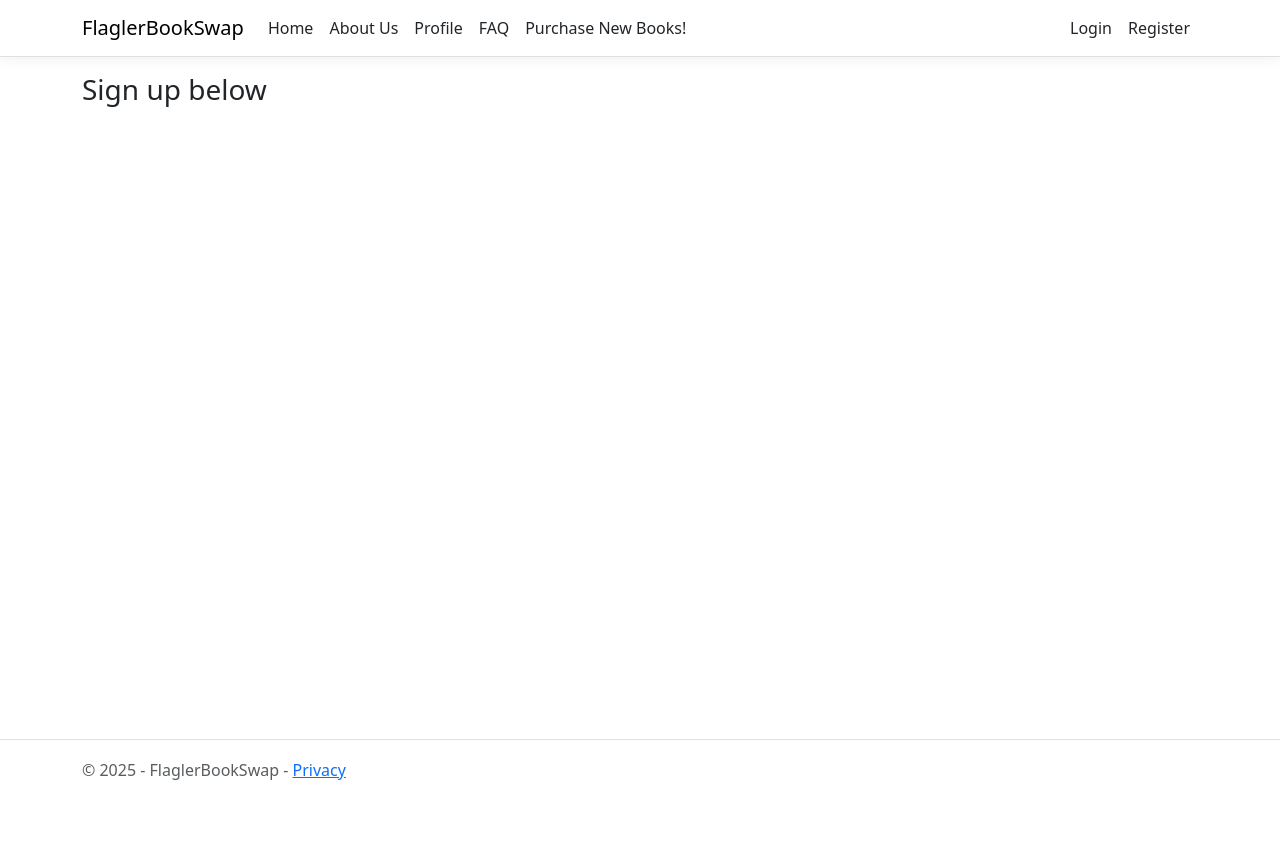
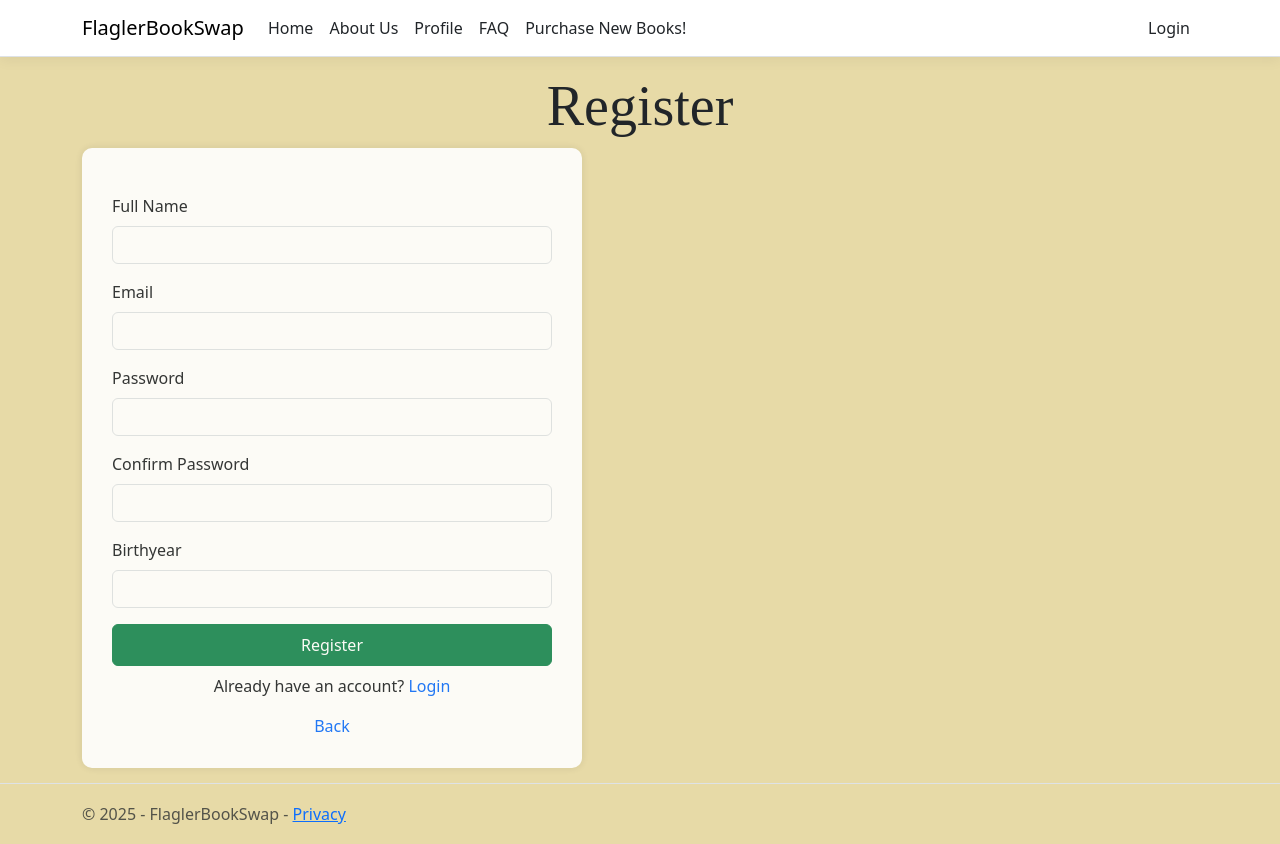
Before and after one commit to bryanlindberg/FlaglerBookSwap, an ASP.NET Core app: page /Account/Register in a window 1280 px wide. Before the commit the page ends 780 px from the top, so only its background shows below. Run offline with ASP.NET Core 8, Linux system fonts and the light colour scheme; style sheets or scripts are compiled from the project's sources; some libraries are stand-ins or nearby versions.

Commit message:
3/18/25 login/register interface done

```diff
--- a/Pages/Account/Register.cshtml
+++ b/Pages/Account/Register.cshtml
@@ -1,6 +1,57 @@
 @page
-@model RegisterModel
+@model FlaglerBookSwap.ViewModels.RegisterViewModel
 @{
     ViewData["Title"] = "Register";
 }
-<h3>Sign up below</h3>
+
+<body class="account-container">
+    <div class="text-center">
+        <h1 class="display-4 header-font">@ViewData["Title"]</h1>
+    </div>
+    <div class="text-center"></div>
+    <div class="account-box">
+        <form asp-page="Register" method="post">
+            <div asp-validation-summary="All" class="text-danger"></div>
+            <div class="mb-3">
+                <label asp-for="Name" class="form-label">Full Name</label>
+                <input asp-for="Name" class="form-control" />
+                <span asp-validation-for="Name" class="text-danger"></span>
+            </div>
+            <div class="mb-3">
+                <label asp-for="Email" class="form-label">Email</label>
+                <input asp-for="Email" class="form-control" />
+                <span asp-validation-for="Email" class="text-danger"></span>
+            </div>
+            <div class="mb-3">
+                <label asp-for="Password" class="form-label">Password</label>
+                <input asp-for="Password" class="form-control" />
+                <span asp-validation-for="Password" class="text-danger"></span>
+            </div>
+            <div class="mb-3">
+                <label asp-for="ConfirmPassword" class="form-label">Confirm Password</label>
+                <input asp-for="ConfirmPassword" class="form-control" />
+                <span asp-validation-for="ConfirmPassword" class="text-danger"></span>
+            </div>
+            <div class="mb-3">
+                <label asp-for="BirthYear" class="form-label">Birthyear</label>
+                <input asp-for="BirthYear" class="form-control" />
+                <span asp-validation-for="BirthYear" class="text-danger"></span>
+            </div>
+            <input type="submit" value="Register" class="btn btn-success w-100 p-2" />
+            <p class="text-center mt-2">
+               Already have an account? <a class="text-decoration-none mt-3" asp-page="Login">
+                    Login
+                </a>
+            </p>
+            <div class="text-center">
+                <a asp-controller="Home" asp-action="Index" class="text-decoration-none mt-3">Back</a>
+            </div>
+        </form>
+    </div>
+</body>
+
+@section Scripts {
+    @{
+        await Html.RenderPartialAsync("_ValidationScriptsPartial.cshtml");
+    }
+}
--- a/Pages/Account/Register.cshtml.cs
+++ b/Pages/Account/Register.cshtml.cs
@@ -5,8 +5,9 @@ namespace FlaglerBookSwap.Pages.Account
 {
     public class RegisterModel : PageModel
     {
-        public void OnGet()
+        public IActionResult Register()
         {
+            return RedirectToPage("/Account/Register");
         }
     }
 }
--- a/Pages/Bookstore.cshtml
+++ b/Pages/Bookstore.cshtml
@@ -4,13 +4,13 @@
 @{
     ViewData["Title"] = "Purchase New Books ";
 }
-<body>
+<body class="bookstore-clr">
     <div class="text-center">
         <h1 class="display-4 header-font">@ViewData["Title"]</h1>
         <img src="~/Images/Flag-book.jpg" style="height:300px; width:auto" />
+        <p>If you want to purchase new books then please click the button that will bring you to Flagler's bookstore!</p>
     </div>
-    <p>If you want to purchase new books then please click the button that will bring you to Flagler's bookstore!</p>
-    <a class= "nav-link text-dark btn btn-primary btn-font" href="https://flagler.bncollege.com/" target="_blank">
+    <a class="nav-link text-dark btn btn-primary btn-font" href="https://flagler.bncollege.com/" target="_blank">
         <!-- if i make the target blank then it will make another tab instead of making the
                 window go to the bookstore page
         -->
--- a/Pages/Shared/_AccountLayout.cshtml
+++ b/Pages/Shared/_AccountLayout.cshtml
@@ -6,7 +6,7 @@
     <title>@ViewBag.Title</title>
     <script type="importmap"></script>
     <link rel="stylesheet" href="~/lib/bootstrap/dist/css/bootstrap.min.css" />
-    <link rel="stylesheet" href="~/css/Account.css" asp-append-version="true" />
+    <link rel="stylesheet" href="~/css/site.css" asp-append-version="true" />
 </head>
 <body>
     <div class="container">
--- a/Pages/Shared/_LoginPartial.cshtml
+++ b/Pages/Shared/_LoginPartial.cshtml
@@ -13,10 +13,6 @@
         <li class="nav-item">
             <a class="nav-link text-dark" asp-area="" asp-page="Account/Login">Login</a>
         </li>
-
-        <li class="nav-item">
-            <a class="nav-link text-dark" asp-controller="AccountController" asp-action="/Account/Register">Register</a>
-        </li>
     }
 
 </ul>
--- a/wwwroot/css/Account.css
+++ b/wwwroot/css/Account.css
@@ -1,12 +1,12 @@
 .account-container {
     background-color: #e7daa7;
 }
-account-box {
+.account-box {
     background-color: #000f;
     padding: 30px;
-    border-radius: 10px;
     box-shadow: 0 0 10px 0 rgba(0, 0, 0, 0.1);
-    max-width:500px;
+    max-width:1000px;
     width:100%;
     opacity:.9;
+    display:flex;
 }
--- a/wwwroot/css/site.css
+++ b/wwwroot/css/site.css
@@ -72,3 +72,20 @@ body {
 .login-clr {
     background-color: #e7daa7;
 }
+.bookstore-clr {
+    background-color: darkkhaki
+}
+.account-container {
+    background-color: #e7daa7;
+
+}
+
+.account-box {
+    background-color: #ffffff;
+    padding: 30px;
+    border-radius: 10px;
+    box-shadow: 0 0 10px 0 rgba(0, 0, 0, 0.1);
+    max-width: 500px;
+    width: 100%;
+    opacity: .9;
+}
```
Also changed, not shown: Pages/Account/Login.cshtml (+29 -25 lines).
